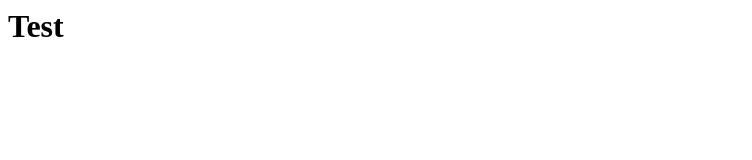
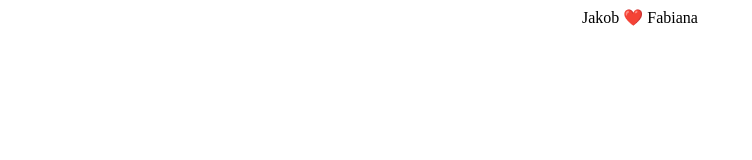
Before and after one commit to ios-sachseln/hoodie, a plain HTML site: page index.html in a window 1280 px wide. Shown: the whole page, without its empty margins (0-752 px from the left). Drawn offline with Linux system fonts and the light colour scheme.

Commit message:
Update index.html

```diff
--- a/index.html
+++ b/index.html
@@ -1 +1,3 @@
-<h1>Test</h1>
+<center>
+  Jakob ❤️ Fabiana
+</center>
```
